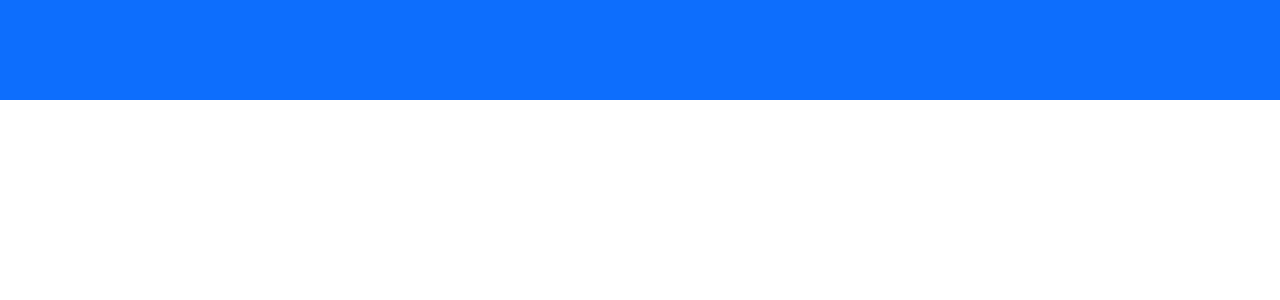
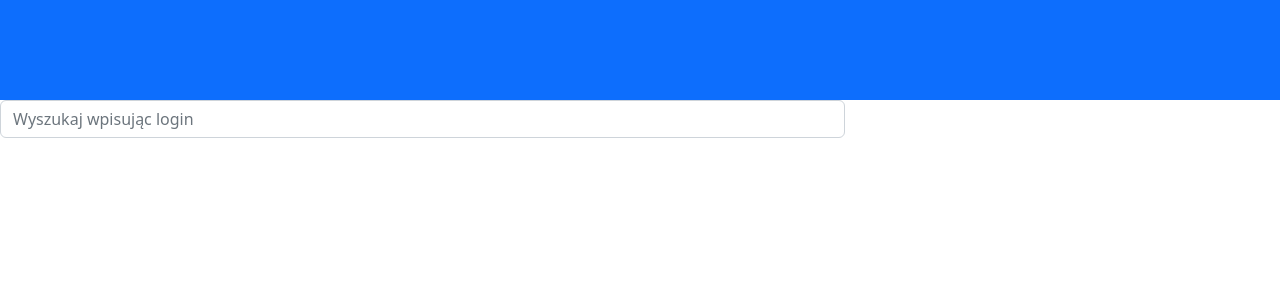
Before and after one commit to damiang19/chat, an Angular app in the folder chat-frontend/: page /search-for-friends in a window 1280 px wide. Before the commit this address led to /. Shown: the top 300 px of the page. Built offline with nearby package versions, Linux system fonts and the light colour scheme.

Commit message:
#5 Create basic form

```diff
--- a/chat-frontend/src/app/app-routing.module.ts
+++ b/chat-frontend/src/app/app-routing.module.ts
@@ -3,11 +3,13 @@ import { Routes, RouterModule } from '@angular/router';
 import { LoginComponent } from './login/login.component';
 import { ChatViewComponent,  } from './chat/chat-view.component';
 import { RegistrationComponent } from './registration/registration.component';
+import { InvitingFriendsComponent } from './inviting-friends/inviting-friends.component';
 
 const routes: Routes = [
   {path : '', component : LoginComponent},
   {path : 'chat', component : ChatViewComponent},
-  {path: 'register', component: RegistrationComponent}
+  {path: 'register', component: RegistrationComponent},
+  {path: 'search-for-friends', component: InvitingFriendsComponent}
 ];
 
 @NgModule({
--- a/chat-frontend/src/app/inviting-friends/inviting-friends.component.html
+++ b/chat-frontend/src/app/inviting-friends/inviting-friends.component.html
@@ -1,3 +1,14 @@
-<p>
-  inviting-friends works!
-</p>
+<div class="row">
+  <div class="form-group col-8 d-flex justify-content-center">
+    <input id="search_by_login" type="text" class="form-control" placeholder="Wyszukaj wpisując login" (keyup.enter)="findUsersByLogin($event.target.value)">
+  </div>
+</div>
+
+<div class="row" *ngFor="let user of users">
+  <div class="col-4">
+    <span>{{user.login}}</span>
+  </div>
+  <div class="col-1">
+    <button type="button" style="width:100%" (click)="openConversation(user.login)" class="btn btn-danger">Dodaj do znajomych</button>
+  </div>
+</div>
--- a/chat-frontend/src/app/inviting-friends/inviting-friends.component.ts
+++ b/chat-frontend/src/app/inviting-friends/inviting-friends.component.ts
@@ -9,11 +9,9 @@ import { UserService } from '../services/user.service';
 })
 export class InvitingFriendsComponent implements OnInit {
 
-  searchField : string;
   users: User[];
 
   constructor(private userService : UserService) {
-      this.searchField = '';
       this.users = [];
    }
 
@@ -21,8 +19,9 @@ export class InvitingFriendsComponent implements OnInit {
 
   }
 
-  findUsersByLogin() : void {
-    this.userService.searchForFriends(this.searchField).subscribe(response =>{
+  findUsersByLogin(login : string) : void {
+    console.log(login)
+    this.userService.searchForFriends(login).subscribe(response =>{
       this.users = response.body;
     })
   }
--- a/chat-frontend/src/app/services/user.service.ts
+++ b/chat-frontend/src/app/services/user.service.ts
@@ -25,7 +25,7 @@ export class UserService {
     }
 
     public searchForFriends(userLogin: string): Observable<HttpResponse<User[]>> {
-        return this.httpClient.get<User[]>(API_URL + '/search-for-friends', {observe: 'response'});
+        return this.httpClient.get<User[]>(API_URL + '/search-for-friends', {observe: 'response', params: {login: userLogin}});
     }
 
 }
```
